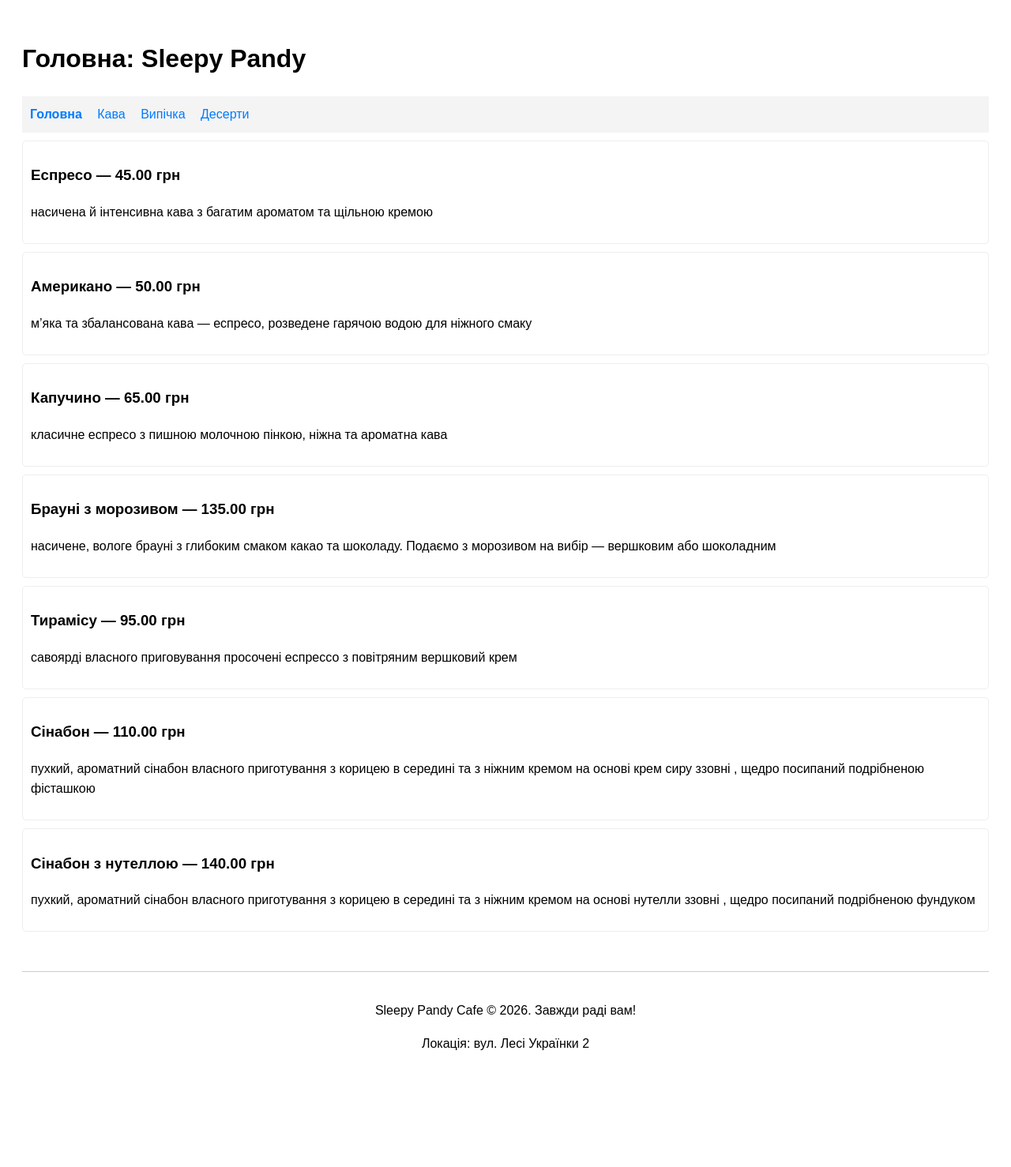
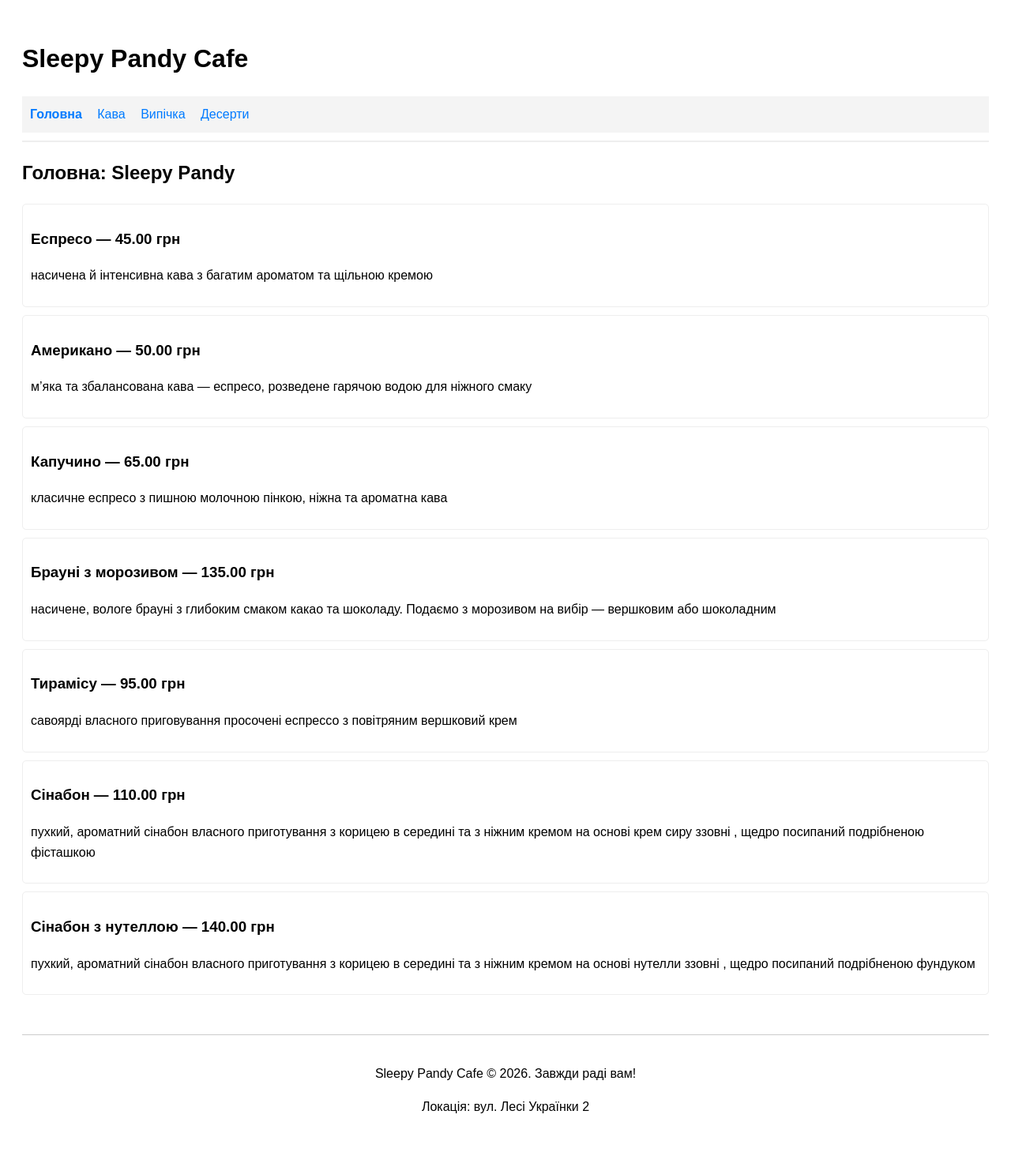
Before and after one commit to gupalikanastasia/2nd-semester, a Django app: page / in a window 1280 px wide. Shown: the whole page at 79% size. Before the commit the page ends 1330 px from the top, so only its background shows below. Run offline with Django 5.2, Linux system fonts and the light colour scheme; data comes from the database, SQL or seed files in the repository; both versions use the stored data as it was after the commit.

Commit message:
Lab 5 upd

```diff
--- /dev/null
+++ b/main_app/static/css/style.css
@@ -0,0 +1,6 @@
+body { font-family: sans-serif; line-height: 1.6; padding: 20px; }
+header { border-bottom: 2px solid #eee; padding-bottom: 10px; }
+nav { margin-top: 20px; padding: 10px; background: #f4f4f4; }
+a { margin-right: 15px; text-decoration: none; color: #007bff; }
+footer { margin-top: 50px; border-top: 1px solid #ccc; padding: 20px; text-align: center; }
+.item-card { border: 1px solid #eee; padding: 10px; margin-top: 10px; border-radius: 5px; }
--- /dev/null
+++ b/main_app/templates/main_app/base.html
@@ -0,0 +1,35 @@
+{% load static %}
+<!DOCTYPE html>
+<html lang="uk">
+<head>
+    <meta charset="UTF-8">
+    <title>{% block title %}{{ title }}{% endblock %}</title>
+    <link rel="stylesheet" href="{% static 'css/style.css' %}">
+</head>
+<body>
+
+    <header>
+        <h1>Sleepy Pandy Cafe</h1>
+        <nav>
+            <a href="{% url 'home' %}"><b>Головна</b></a>
+            {% for cat in categories %}
+                <a href="{% url 'category_page' cat.id %}">{{ cat.name }}</a>
+            {% endfor %}
+        </nav>
+    </header>
+
+    <main class="content">
+        {% block content %}
+        {% endblock %}
+    </main>
+
+    <footer>
+        <p>Sleepy Pandy Cafe © 2026. Завжди раді вам!</p>
+        <p>Локація: вул. Лесі Українки 2</p>
+        {% if page_type != 'home' %}
+            <a href="{% url 'home' %}">← Назад на головну</a>
+        {% endif %}
+    </footer>
+
+</body>
+</html>
--- a/main_app/templates/main_app/index.html
+++ b/main_app/templates/main_app/index.html
@@ -1,26 +1,9 @@
-<!DOCTYPE html>
-<html lang="uk">
-<head>
-    <meta charset="UTF-8">
-    <title>{{ title }}</title>
-    <style>
-        body { font-family: sans-serif; line-height: 1.6; padding: 20px; }
-        nav { margin-top: 20px; padding: 10px; background: #f4f4f4; }
-        a { margin-right: 15px; text-decoration: none; color: #007bff; }
-        footer { margin-top: 50px; border-top: 1px solid #ccc; padding: 20px; text-align: center; }
-        .item-card { border: 1px solid #eee; padding: 10px; margin-top: 10px; border-radius: 5px; }
-    </style>
-</head>
-<body>
-    <h1>{{ title }}</h1>
+{% extends 'main_app/base.html' %}
+
+{% block content %}
+    <h2>{{ title }}</h2>
     <p>{{ content }}</p>
-    <nav>
-        <a href="{% url 'home' %}"><b>Головна</b></a>
-        {% for cat in categories %}
-            <a href="{% url 'category_page' cat.id %}">{{ cat.name }}</a>
-        {% endfor %}
-    </nav>
-    <div class="content">
+
     {% for item in items %}
         <div class="item-card">
             <h3>{{ item.name }} — {{ item.price }} грн</h3>
@@ -29,15 +12,4 @@
     {% empty %}
         <p>Тут поки порожньо.</p>
     {% endfor %}
-    </div>
-
-    <footer>
-        <p>Sleepy Pandy Cafe © 2026. Завжди раді вам!</p>
-        <p>Локація: вул. Лесі Українки 2</p>
-        {% if page_type != 'home' %}
-            <a href="{% url 'home' %}">← Назад на головну</a>
-        {% endif %}
-    </footer>
-
-</body>
-</html>
+{% endblock %}
```
Also changed, not shown: db.sqlite3. Lines whose indentation alone changed are shown as unchanged.
